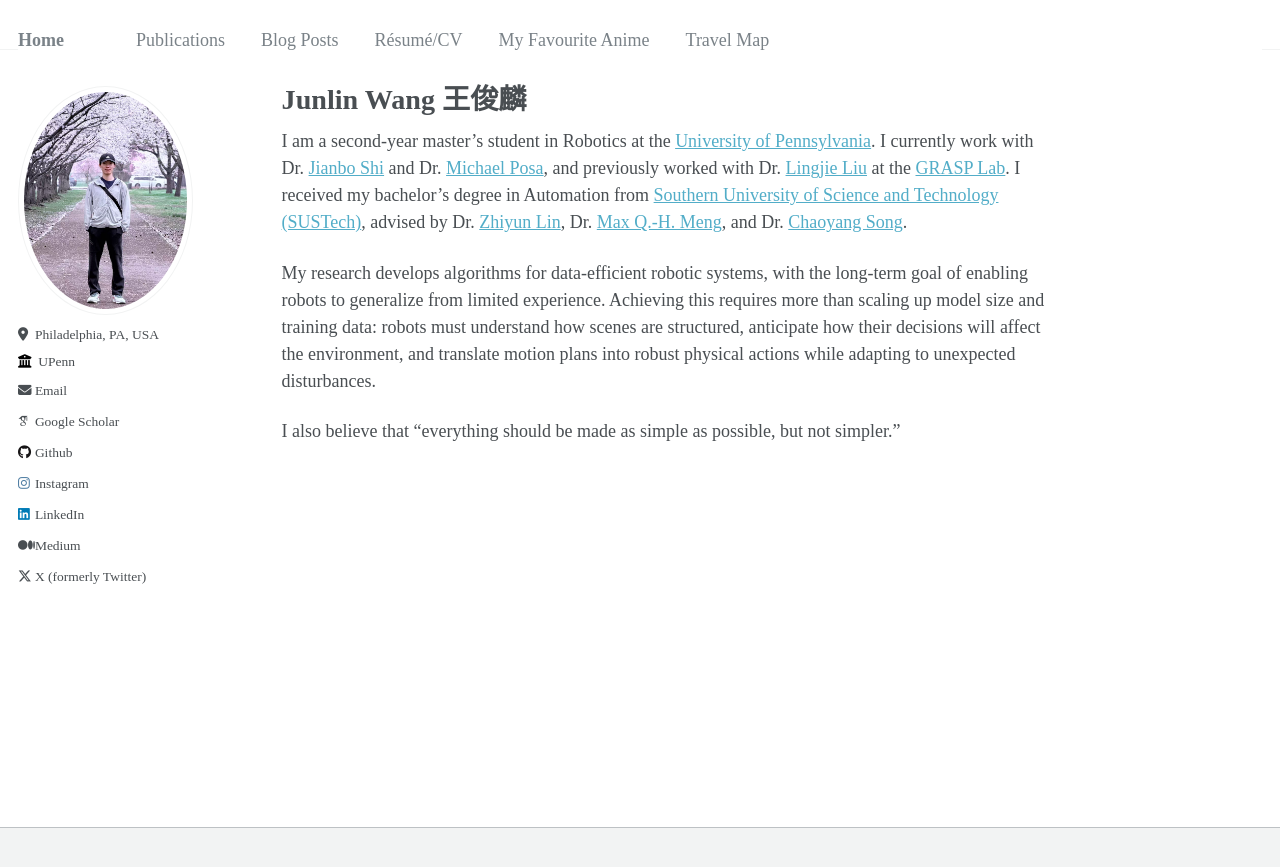
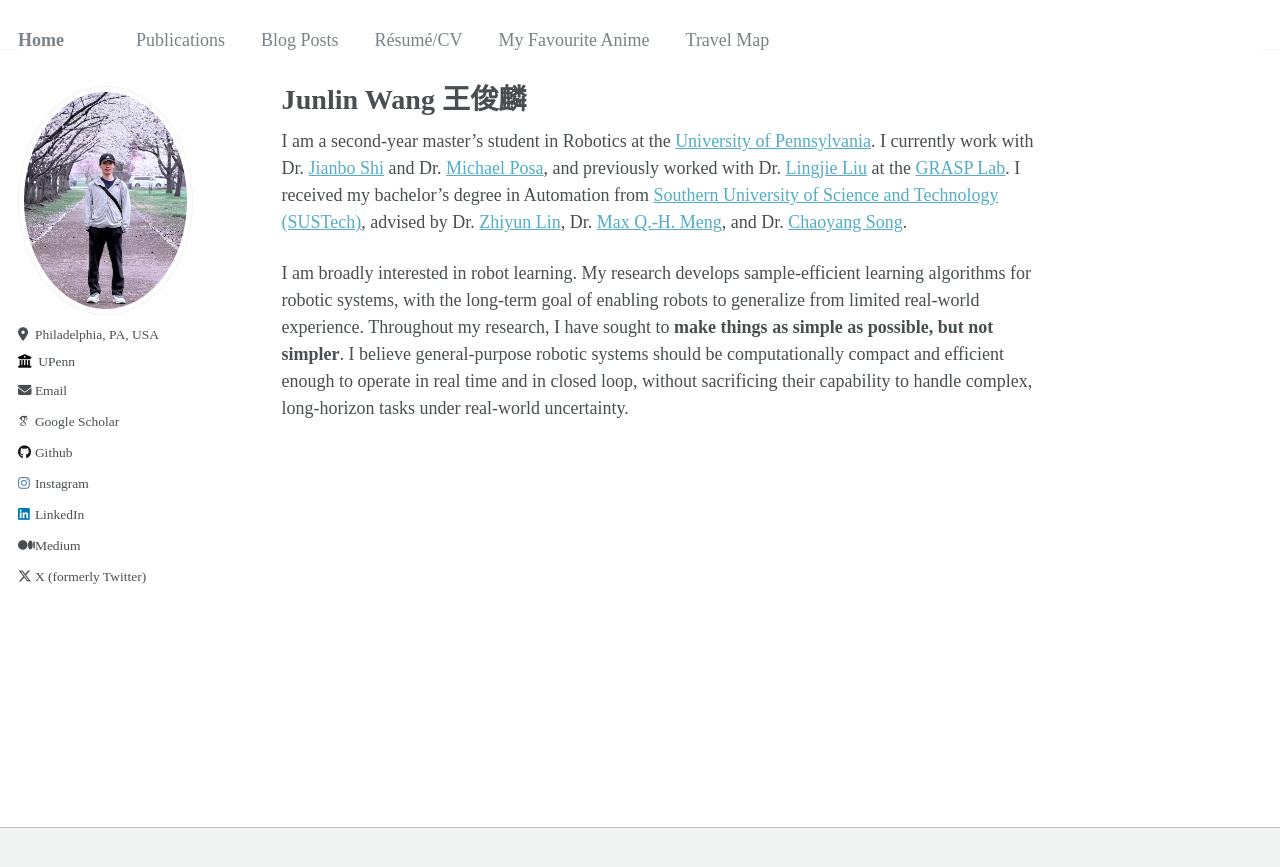
Before and after one commit to HenryWJL/HenryWJL.github.io, a Jekyll site: the page built from _pages/about.md, in a window 1280 px wide. Shown: the top 867 px of the page. Built offline with Jekyll 4.4.1, drawn with Linux system fonts in a browser that asks for light colours; some web fonts are replaced.

Commit message:
Update research description in about.md
Revised research focus and philosophy on robotic systems.

```diff
--- a/_pages/about.md
+++ b/_pages/about.md
@@ -9,6 +9,4 @@ redirect_from:
 
 I am a second-year master's student in Robotics at the [University of Pennsylvania](https://www.upenn.edu/). I currently work with Dr. [Jianbo Shi](https://jianbo-shi.github.io/) and Dr. [Michael Posa](https://dair.engineering.upenn.edu/posa/), and previously worked with Dr. [Lingjie Liu](https://lingjie0206.github.io/) at the [GRASP Lab](https://www.grasp.upenn.edu/). I received my bachelor’s degree in Automation from [Southern University of Science and Technology (SUSTech)](https://www.sustech.edu.cn/en/), advised by Dr. [Zhiyun Lin](https://www.sustech.edu.cn/en/faculties/zhiyunlin-2.html), Dr. [Max Q.-H. Meng](https://www.sustech.edu.cn/en/faculties/mengqinghu.html), and Dr. [Chaoyang Song](https://mee.sustech.edu.cn/en/jiaozhiyuangong/2978.html).
 
-My research develops algorithms for data-efficient robotic systems, with the long-term goal of enabling robots to generalize from limited experience. Achieving this requires more than scaling up model size and training data: robots must understand how scenes are structured, anticipate how their decisions will affect the environment, and translate motion plans into robust physical actions while adapting to unexpected disturbances.
-
-I also believe that "everything should be made as simple as possible, but not simpler."
+I am broadly interested in robot learning. My research develops sample-efficient learning algorithms for robotic systems, with the long-term goal of enabling robots to generalize from limited real-world experience. Throughout my research, I have sought to **make things as simple as possible, but not simpler**. I believe general-purpose robotic systems should be computationally compact and efficient enough to operate in real time and in closed loop, without sacrificing their capability to handle complex, long-horizon tasks under real-world uncertainty.
```
